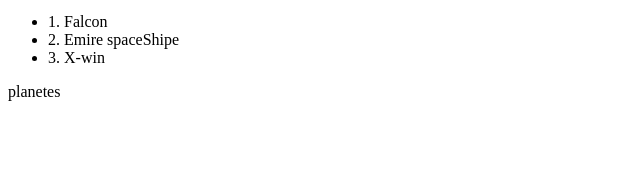
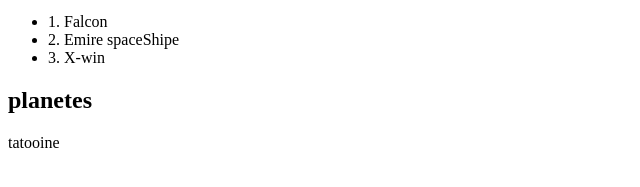
Before and after one commit to stephanemejias/formation-git, a plain HTML site: page index.html in a window 1280 px wide. Shown: the part 119-306 px from the top of the page, without its empty margins (0-640 px from the left). Drawn offline with Linux system fonts and the light colour scheme.

Commit message:
feat add tatooine

```diff
--- a/index.html
+++ b/index.html
@@ -20,6 +20,11 @@
         <li>2. Emire spaceShipe</li>
         <li>3. X-win</li>
     </ul>
-    <div>planetes</div>
+    <div>
+        <h2>planetes</h2>
+        <div>
+            tatooine
+        </div>
+    </div>
 </body>
 </html>
```
